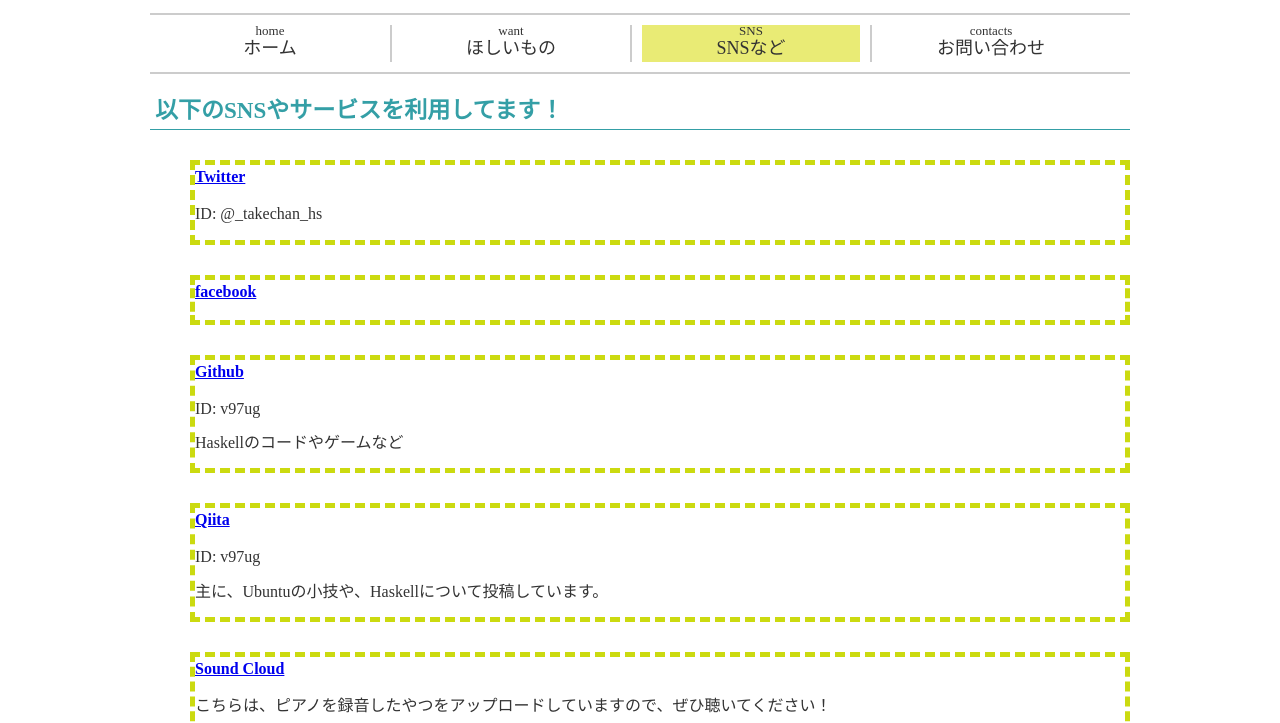
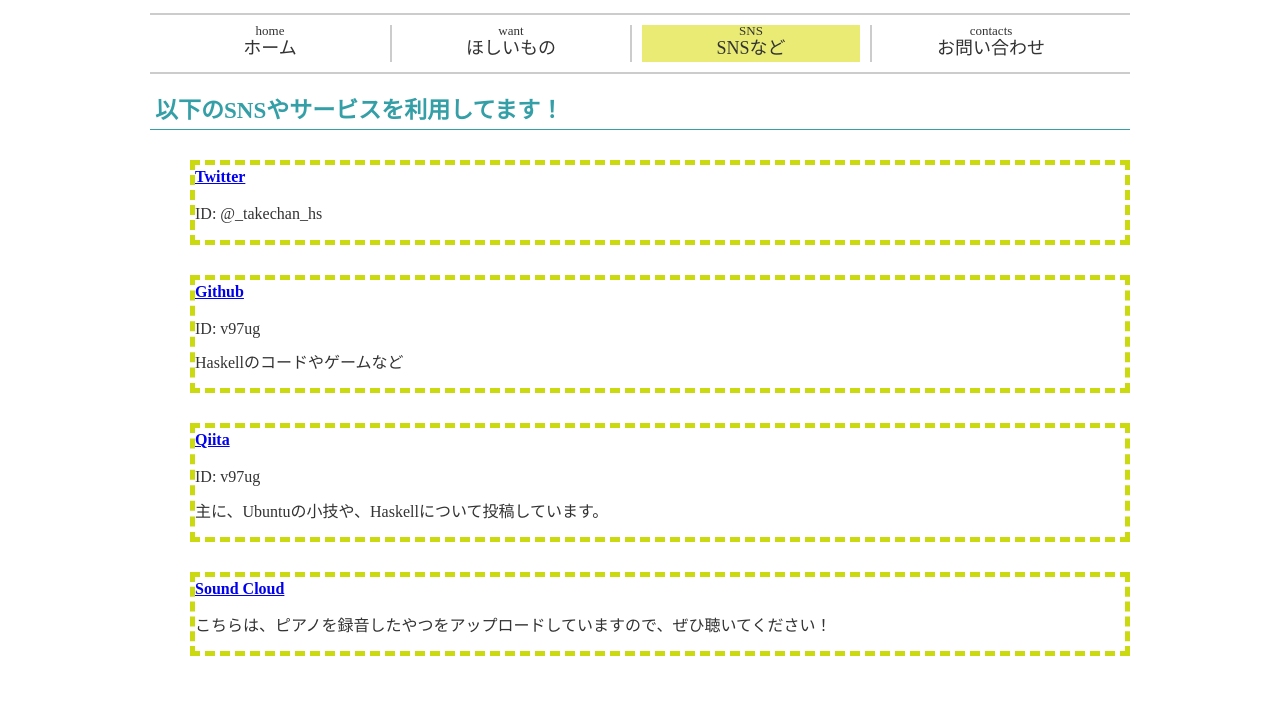
Before and after one commit to v97ug/V97ug.github.io, a plain HTML site: page pages/sns/sns.html in a window 1280 px wide. Shown: the part 90-813 px from the top of the page. Drawn offline with Linux system fonts and the light colour scheme; a web font is replaced by a local one.

Commit message:
[delete] facebook

```diff
--- a/pages/sns/sns.html
+++ b/pages/sns/sns.html
@@ -78,10 +78,7 @@
                 <a href="https://twitter.com/_takechan_hs?lang=ja" target="_blank">Twitter</a>
                 <p>ID: @_takechan_hs</p>
             </li>
-            <li>
-                <a href="https://ja-jp.facebook.com/people/%E5%AE%AE%E5%9F%8E%E6%AF%85%E4%B9%8B/100009282994511" target="_blank">facebook</a>
-                <p></p>
-            </li>
+
             <li>
                 <a href="https://github.com/v97ug">Github</a>
                 <p>ID: v97ug</p>
```
Also changed, not shown: sozai-links.txt (added), 1 other file.
